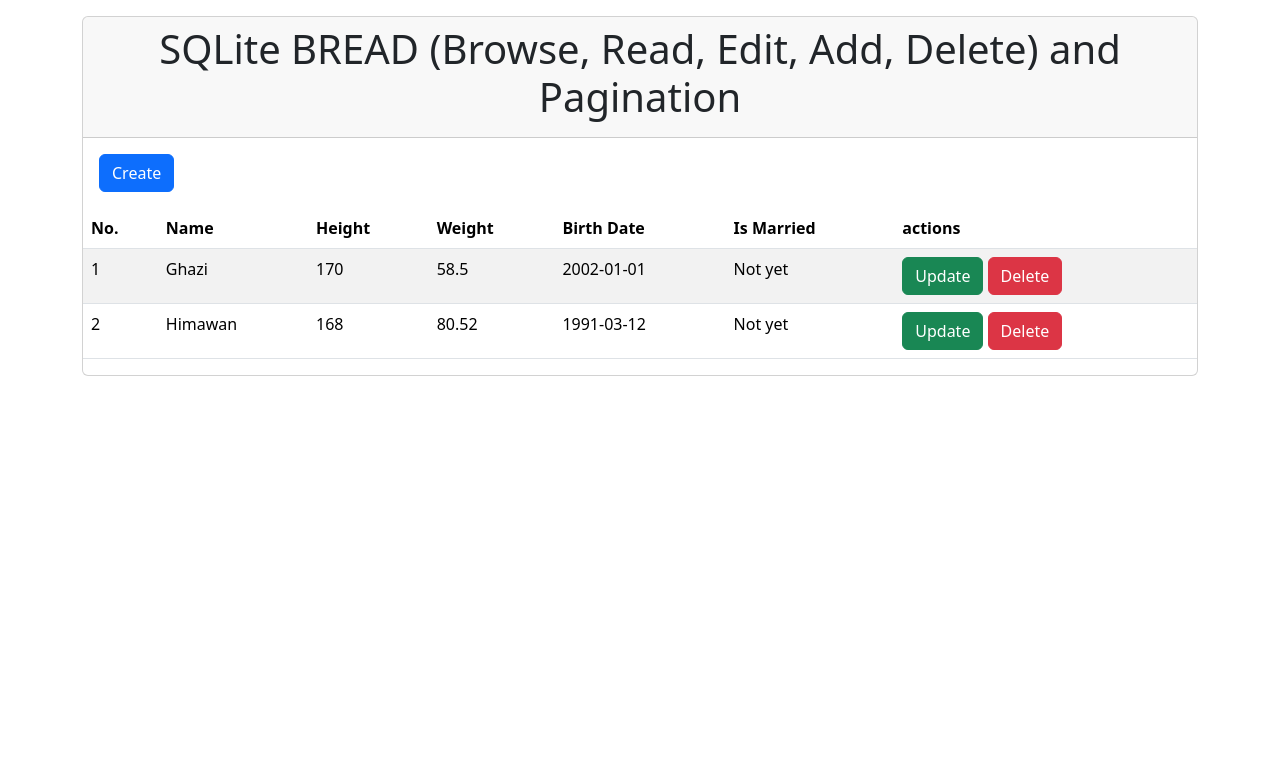
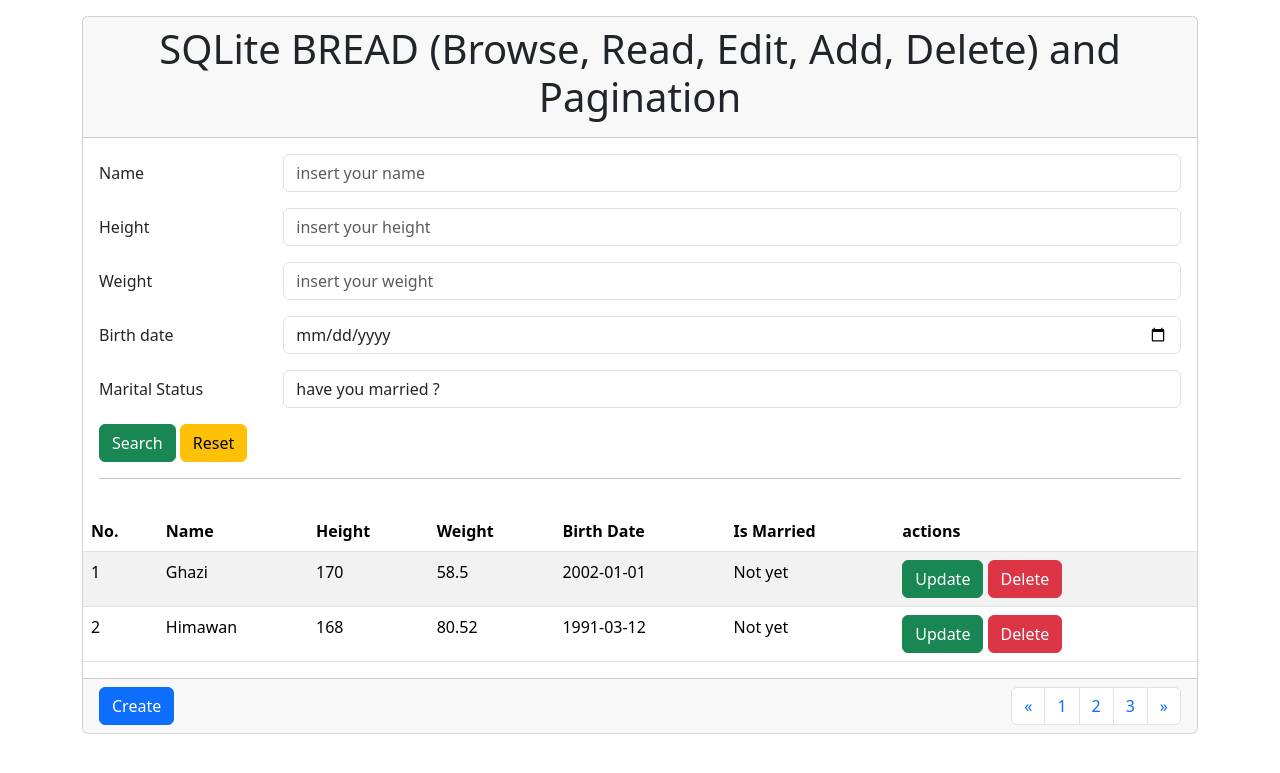
Before and after one commit to ariqghzcode/SQLite-BREAD, a Node server app: page / in a window 1280 px wide. Shown: the top 773 px of the page. Run offline with Node 20, Linux system fonts and the light colour scheme; data comes from the database, SQL or seed files in the repository; some libraries are stand-ins or nearby versions.

Commit message:
update table

```diff
--- a/views/table.ejs
+++ b/views/table.ejs
@@ -5,7 +5,8 @@
 <head>
     <meta charset="UTF-8">
     <meta name="viewport" content="width=device-width, initial-scale=1.0">
-    <link href="https://cdn.jsdelivr.net/npm/bootstrap@5.3.8/dist/css/bootstrap.min.css" rel="stylesheet" integrity="sha384-sRIl4kxILFvY47J16cr9ZwB07vP4J8+LH7qKQnuqkuIAvNWLzeN8tE5YBujZqJLB" crossorigin="anonymous">
+    <link href="https://cdn.jsdelivr.net/npm/bootstrap@5.3.8/dist/css/bootstrap.min.css" rel="stylesheet"
+        integrity="sha384-sRIl4kxILFvY47J16cr9ZwB07vP4J8+LH7qKQnuqkuIAvNWLzeN8tE5YBujZqJLB" crossorigin="anonymous">
 </head>
 
 <body>
@@ -15,8 +16,51 @@
                 <h1>SQLite BREAD (Browse, Read, Edit, Add, Delete) and Pagination</h1>
             </div>
             <div class="card-body">
-    <input type="button" value="Create" onclick="window.location.href='/add'" class="btn btn-primary"><br>
+                <form action="" method="get">
+                    <div class="row mb-3">
+                        <label for="name" class="col-sm-2 col-form-label">Name</label>
+                        <div class="col-sm-10">
+                            <input class="form-control" type="text" name="name" placeholder="insert your name"
+                                value="<%= query.name %>">
+                        </div>
+                    </div>
+                    <div class="row mb-3">
+                        <label for="height" class="col-sm-2 col-form-label">Height</label>
+                        <div class="col-sm-10">
+                            <input class="form-control" type="number" name="height" placeholder="insert your height"
+                                value="<%= query.height %>">
+                        </div>
+                    </div>
+                    <div class="row mb-3">
+                        <label for="weight" class="col-sm-2 col-form-label">Weight</label>
+                        <div class="col-sm-10">
+                            <input class="form-control" type="number" name="weight" placeholder="insert your weight"
+                                step="0.1" value="<%= query.weight %>">
+                        </div>
+                    </div>
+                    <div class="row mb-3">
+                        <label for="birthdate" class="col-sm-2 col-form-label">Birth date</label>
+                        <div class="col-sm-10">
+                            <input class="form-control" type="date" id="birthdate" name="birthdate"
+                                value="<%= query.birthdate %>">
+                        </div>
+                    </div>
+                    <div class="row mb-3">
+                        <label for="isMarried" class="col-sm-2 col-form-label">Marital Status</label>
+                        <div class="col-sm-10">
+                            <select class="form-control" name="isMarried">
+                                <option value="" disabled selected>have you married ?</option>
+                                <option value="false" <%=query.isMarried==="false" ? ' selected' : '' %>>Not yet
+                                </option>
+                                <option value="true" <%=query.isMarried==="true" ? ' selected' : '' %>>yes</option>
+                            </select>
+                        </div>
+                    </div>
+                    <button class="btn btn-success" type="submit">Search</button>
+                    <a class="btn btn-warning" href="/">Reset</a>
 
+                </form>
+                <hr>
             </div>
             <table class="table table-striped">
                 <thead>
@@ -31,20 +75,56 @@
                     </tr>
                 </thead>
                 <tbody>
-            <% rows.forEach(item => { %>
+                    <% rows.forEach(item=> { %>
                         <tr>
-                <td><%= item.id %></td>
-                <td><%= item.name %></td>
-                <td><%= item.height %></td>
-                <td><%= item.weight %></td>
-                <td><%= item.birthdate %></td>
-                <td><%= item.isMarried ? 'Yes' : 'Not yet' %></td>
-                <td><a class="btn btn-success" href="/edit/<%= item.id %>">Update</a> <a class="btn btn-danger" href="/delete/<%= item.id %>"
-                        onclick="return confirm('apakah anda yakin menghapus <%= item.id %>')">Delete</a></td>
+                            <td>
+                                <%= item.id %>
+                            </td>
+                            <td>
+                                <%= item.name %>
+                            </td>
+                            <td>
+                                <%= item.height %>
+                            </td>
+                            <td>
+                                <%= item.weight %>
+                            </td>
+                            <td>
+                                <%= item.birthdate %>
+                            </td>
+                            <td>
+                                <%= item.isMarried ? 'Yes' : 'Not yet' %>
+                            </td>
+                            <td><a class="btn btn-success" href="/edit/<%= item.id %>">Update</a> <a
+                                    class="btn btn-danger" href="/delete/<%= item.id %>"
+                                    onclick="return confirm('apakah anda yakin menghapus <%= item.id %>')">Delete</a>
+                            </td>
                         </tr>
                         <% }) %>
                 </tbody>
             </table>
+
+            <div class="card-footer d-flex justify-content-between align-items-center">
+                <input type="button" value="Create" onclick="window.location.href='/add'" class="btn btn-primary">
+            <nav aria-label="Page navigation example">
+                <ul class="pagination mb-0">
+                    <li class="page-item">
+                        <a class="page-link" href="#" aria-label="Previous">
+                            <span aria-hidden="true">&laquo;</span>
+                        </a>
+                    </li>
+                    <% for (let i = 1; i <= pages; i++) {%>
+                    <li class="page-item"><a class="page-link" href="/?page=<%= i %>"><%= i %></a></li>
+                    <% } %>
+                    <li class="page-item">
+                        <a class="page-link" href="#" aria-label="Next">
+                            <span aria-hidden="true">&raquo;</span>
+                        </a>
+                    </li>
+                </ul>
+            </nav>
+            </div>
+        </div>
     </div>
     </div>
 </body>
```
Lines whose indentation alone changed are shown as unchanged.
